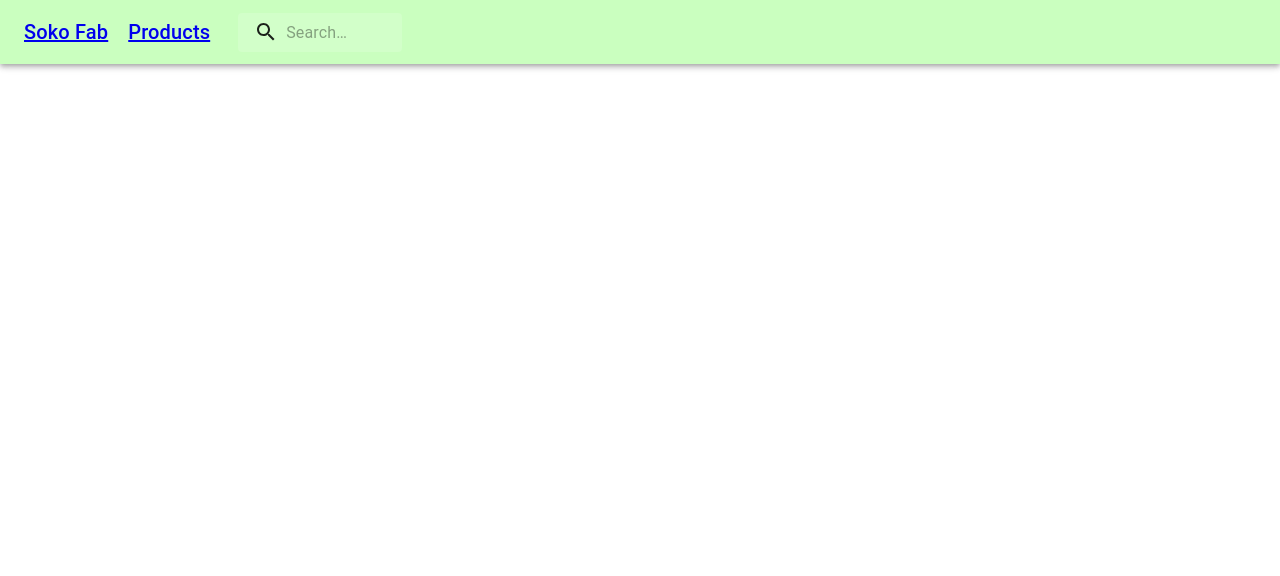
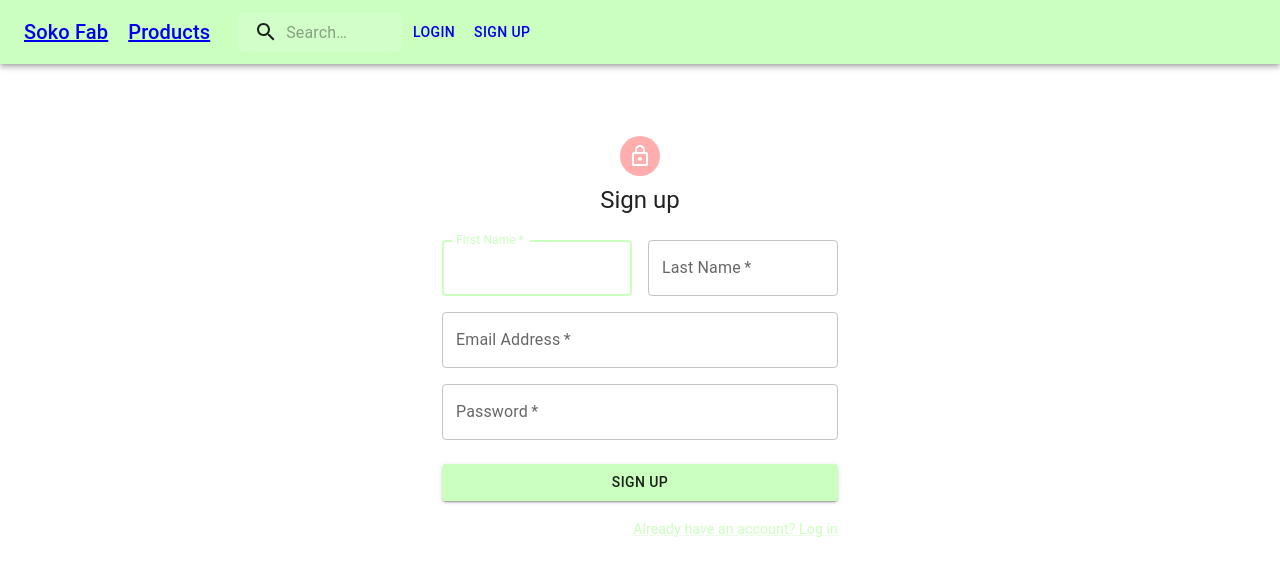
Before and after one commit to soniasltan/Project-4-SokoFab-Skincare-Store, a React (Create React App) app in the folder sokofab-react/: page /signup in a window 1280 px wide. Shown: the top 576 px of the page. Built offline with nearby package versions, Linux system fonts and the light colour scheme.

Commit message:
added login and signup frontend pages, working on adding backend link

```diff
--- a/sokofab-react/src/App.tsx
+++ b/sokofab-react/src/App.tsx
@@ -1,9 +1,11 @@
 import React from 'react';
-import {Routes, Route, Link} from "react-router-dom"
+import {Routes, Route} from "react-router-dom"
 import CssBaseline from "@mui/material/CssBaseline";
 import ProductsList from './components/ProductsList'
 import {createTheme, ThemeProvider} from "@mui/material/styles"
 import Navbar from './components/Navbar'
+import Login from './components/Login'
+import Signup from './components/Signup'
 
 function App() {
 
@@ -33,6 +35,8 @@ function App() {
       <Route path="/" element={<Welcome />} />
       <Route path="/products" element={<ProductsList />} />
         <Route path=":productname"/>
+      <Route path="/login" element={<Login />} />
+      <Route path="/signup" element={<Signup />} />
       </Routes>
     </div>
     </ThemeProvider>
--- /dev/null
+++ b/sokofab-react/src/components/Login.tsx
@@ -0,0 +1,104 @@
+import * as React from "react";
+import Avatar from "@mui/material/Avatar";
+import Button from "@mui/material/Button";
+import CssBaseline from "@mui/material/CssBaseline";
+import TextField from "@mui/material/TextField";
+import Link from "@mui/material/Link";
+import Grid from "@mui/material/Grid";
+import Box from "@mui/material/Box";
+import LockOutlinedIcon from "@mui/icons-material/LockOutlined";
+import Typography from "@mui/material/Typography";
+import Container from "@mui/material/Container";
+import { createTheme, ThemeProvider } from "@mui/material/styles";
+
+const theme = createTheme();
+
+const Login = () => {
+  const handleSubmit = (event: React.FormEvent<HTMLFormElement>) => {
+    event.preventDefault();
+    const data = new FormData(event.currentTarget);
+    // eslint-disable-next-line no-console
+    console.log({
+      email: data.get("email"),
+      password: data.get("password"),
+    });
+  };
+  return (
+    <>
+      {/* <ThemeProvider theme={theme}> */}
+        <Container component="main" maxWidth="xs">
+          <CssBaseline />
+          <Box
+            sx={{
+              marginTop: 8,
+              display: "flex",
+              flexDirection: "column",
+              alignItems: "center",
+            }}
+          >
+            <Avatar sx={{ m: 1, bgcolor: "secondary.main" }}>
+              <LockOutlinedIcon />
+            </Avatar>
+            <Typography component="h1" variant="h5">
+              Login
+            </Typography>
+            <Box
+              component="form"
+              onSubmit={handleSubmit}
+              noValidate
+              sx={{ mt: 1 }}
+            >
+              <TextField
+                margin="normal"
+                required
+                fullWidth
+                id="email"
+                label="Email Address"
+                name="email"
+                autoComplete="email"
+                autoFocus
+              />
+              <TextField
+                margin="normal"
+                required
+                fullWidth
+                name="password"
+                label="Password"
+                type="password"
+                id="password"
+                autoComplete="current-password"
+              />
+              {/* <FormControlLabel
+              control={<Checkbox value="remember" color="primary" />}
+              label="Remember me"
+            /> */}
+              <Button
+                type="submit"
+                fullWidth
+                variant="contained"
+                sx={{ mt: 3, mb: 2 }}
+              >
+                Login
+              </Button>
+              <Grid container>
+                {/* <Grid item xs>
+                <Link href="#" variant="body2">
+                  Forgot password?
+                </Link>
+              </Grid> */}
+                <Grid item>
+                  <Link href="/signup" variant="body2">
+                    {"Don't have an account? Sign Up"}
+                  </Link>
+                </Grid>
+              </Grid>
+            </Box>
+          </Box>
+          {/* <Copyright sx={{ mt: 8, mb: 4 }} /> */}
+        </Container>
+      {/* </ThemeProvider> */}
+    </>
+  );
+};
+
+export default Login;
--- a/sokofab-react/src/components/Navbar.tsx
+++ b/sokofab-react/src/components/Navbar.tsx
@@ -1,10 +1,11 @@
 import * as React from "react";
-import { NavLink } from "react-router-dom";
+import { Link, NavLink } from "react-router-dom";
 import AppBar from "@mui/material/AppBar";
 import Box from "@mui/material/Box";
 import Toolbar from "@mui/material/Toolbar";
 import Typography from "@mui/material/Typography";
 import SearchIcon from '@mui/icons-material/Search';
+import Button from '@mui/material/Button';
 import { styled, alpha } from '@mui/material/styles';
 import { NavPage } from './NavbarStyle'
 import InputBase from '@mui/material/InputBase';
@@ -80,6 +81,12 @@ const Navbar = () => {
               inputProps={{ 'aria-label': 'search' }}
             />
           </Search>
+          <Link to={"/login"}>
+          <Button color="inherit">Login</Button>
+          </Link >
+          <Link to={"/signup"}>
+          <Button color="inherit">Sign Up</Button>
+          </Link>
           </Toolbar>
         </AppBar>
       </Box>
--- /dev/null
+++ b/sokofab-react/src/components/Signup.tsx
@@ -0,0 +1,114 @@
+import * as React from 'react';
+import Avatar from '@mui/material/Avatar';
+import Button from '@mui/material/Button';
+import CssBaseline from '@mui/material/CssBaseline';
+import TextField from '@mui/material/TextField';
+import Link from '@mui/material/Link';
+import Grid from '@mui/material/Grid';
+import Box from '@mui/material/Box';
+import LockOutlinedIcon from '@mui/icons-material/LockOutlined';
+import Typography from '@mui/material/Typography';
+import Container from '@mui/material/Container';
+// import { createTheme, ThemeProvider } from '@mui/material/styles';
+
+
+const Signup = () => {
+    const handleSubmit = (event: React.FormEvent<HTMLFormElement>) => {
+        event.preventDefault();
+        const data = new FormData(event.currentTarget);
+        // eslint-disable-next-line no-console
+        console.log({
+          email: data.get('email'),
+          password: data.get('password'),
+        });
+      };
+
+    return (
+        <>
+        {/* <ThemeProvider theme={theme}> */}
+      <Container component="main" maxWidth="xs">
+        <CssBaseline />
+        <Box
+          sx={{
+            marginTop: 8,
+            display: 'flex',
+            flexDirection: 'column',
+            alignItems: 'center',
+          }}
+        >
+          <Avatar sx={{ m: 1, bgcolor: 'secondary.main' }}>
+            <LockOutlinedIcon />
+          </Avatar>
+          <Typography component="h1" variant="h5">
+            Sign up
+          </Typography>
+          <Box component="form" noValidate onSubmit={handleSubmit} sx={{ mt: 3 }}>
+            <Grid container spacing={2}>
+              <Grid item xs={12} sm={6}>
+                <TextField
+                  autoComplete="fname"
+                  name="firstName"
+                  required
+                  fullWidth
+                  id="firstName"
+                  label="First Name"
+                  autoFocus
+                />
+              </Grid>
+              <Grid item xs={12} sm={6}>
+                <TextField
+                  required
+                  fullWidth
+                  id="lastName"
+                  label="Last Name"
+                  name="lastName"
+                  autoComplete="lname"
+                />
+              </Grid>
+              <Grid item xs={12}>
+                <TextField
+                  required
+                  fullWidth
+                  id="email"
+                  label="Email Address"
+                  name="email"
+                  autoComplete="email"
+                />
+              </Grid>
+              <Grid item xs={12}>
+                <TextField
+                  required
+                  fullWidth
+                  name="password"
+                  label="Password"
+                  type="password"
+                  id="password"
+                  autoComplete="new-password"
+                />
+              </Grid>
+            </Grid>
+            <Button
+              type="submit"
+              fullWidth
+              variant="contained"
+              sx={{ mt: 3, mb: 2 }}
+            >
+              Sign Up
+            </Button>
+            <Grid container justifyContent="flex-end">
+              <Grid item>
+                <Link href="#" variant="body2">
+                  Already have an account? Log in
+                </Link>
+              </Grid>
+            </Grid>
+          </Box>
+        </Box>
+        {/* <Copyright sx={{ mt: 5 }} /> */}
+      </Container>
+    {/* </ThemeProvider> */}
+        </>
+    )
+}
+
+export default Signup
```
